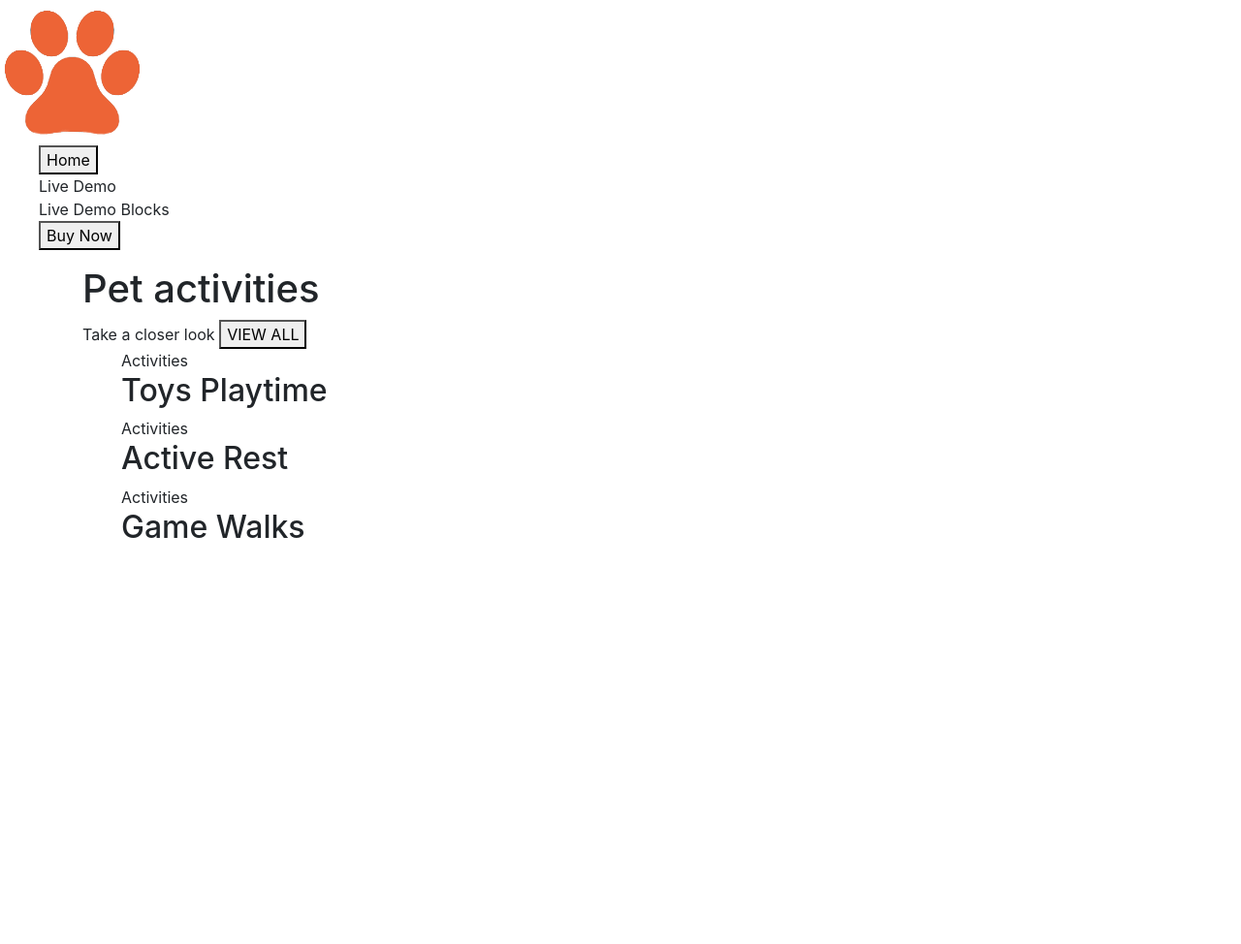
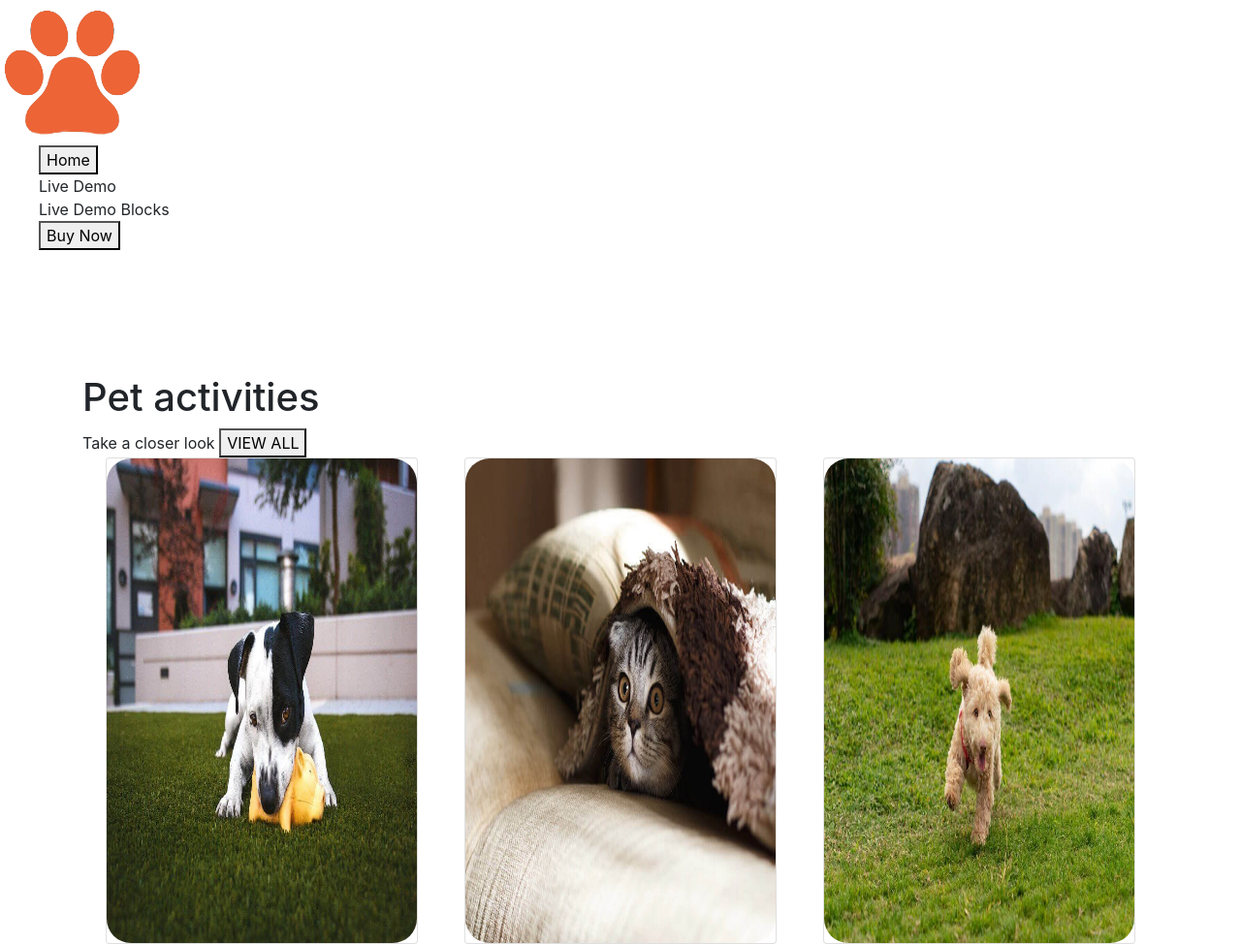
Before and after one commit to federico-tiralongo/ejercicio9-pets, a plain HTML site: page index.html in a window 1280 px wide. Shown: the whole page at 97% size. Before the commit the page ends 800 px from the top, so only its background shows below. Drawn offline with nearby package versions, Linux system fonts and the light colour scheme.

Commit message:
creaciòn de la targetas con animaciòn

```diff
--- a/css/estilos.css
+++ b/css/estilos.css
@@ -0,0 +1,52 @@
+.container{
+    margin-top: 10%;
+
+}
+.card{
+    position: relative;
+    overflow:hidden;
+
+}
+.card:before{
+    position: absolute;
+    content:"";
+    width: 100%;
+    height: 200%;
+    background: rgba(66, 58, 62, 0.7);
+    top: -50%;
+    left: -300%;
+    z-index: rotate(25deg);
+    transform-origin: center top 0;
+    transition: .5s;
+}
+.card:hover:before{
+    left: 0%;
+}
+.card img{
+    width: 100%;
+    height: 500px;
+    width: 430px;
+
+}
+.card-text{
+    width: 100%;
+    padding: 0 20px;
+    position: absolute;
+    top: -100%;
+    color: #fff;
+    left: 0;
+    z-index: 2;
+    transition: 1.1s;
+}
+.card-text h3{
+    font-family: poppins;
+}
+.card:hover .card-text{
+    top: 50%;
+    text-align: center;
+}
+
+.img-fluid{
+    width:430px;
+    height:500px;
+}
--- a/index.html
+++ b/index.html
@@ -6,7 +6,7 @@
   <meta http-equiv="X-UA-Compatible" content="IE=edge">
   <meta name="viewport" content="width=device-width, initial-scale=1.0">
   <link rel="stylesheet" href="https://cdn.jsdelivr.net/npm/bootstrap@4.6.0/dist/css/bootstrap.min.css">
-  <link rel="stylesheet" href="css/estilos.css">
+  <link rel="stylesheet" href="./css/estilos.css">
   <title>Pets - Grupo B</title>
 </head>
 
@@ -55,26 +55,44 @@
       <span>Take a closer look</span>
       <button>VIEW ALL</button>
     </header>
-    <ul>
-      <li class="list-unstyled">
-        <section>
-          <span>Activities</span>
-          <h2>Toys Playtime</h2>
-        </section>
+
+    <ul class="list-group list-group-horizontal-md">
+      <li class="list-unstyled px-4">
+        <article class="card">
+          <div class="">
+            <img class="img-fluid" src="./img/perrito.jpg" alt="perro" style="border-radius: 25px";>
+            <div class="card-text">
+              <h5>Activities</h5>
+              <h2>Toys Playtime</h2>
+            </div>
+          </div>
+
+        </article>
       </li>
-      <li class="list-unstyled">
-        <section>
-          <span>Activities</span>
-          <h2>Active Rest</h2>
-        </section>
+      <li class="list-unstyled px-4">
+        <article class="card">
+          <div class="">
+            <img class="img-fluid" src="./img/gato.jpg" alt="gato" style="border-radius: 25px;">
+             <div class="card-text">
+                <h5>Activities</h5>
+                <h2>Active Rest</h2>
+              </div>
+          </div>
+        </article>
       </li>
-      <li class="list-unstyled">
-        <section>
-          <span>Activities</span>
-          <h2>Game Walks</h2>
-        </section>
+      <li class="list-unstyled px-4">
+        <article class="card">
+          <div class="">
+            <img class="img-fluid" id="imagen" src="./img/perrocorriendo.jpg" alt="un perro que corre" style="border-radius: 25px;">
+            <div class="card-text">
+                <h5>Activities</h5>
+                <h2>Game Walk</h2>
+            </div>
+          </div>
+        </article>
       </li>
     </ul>
+
   </main>
 </body>
 
```
